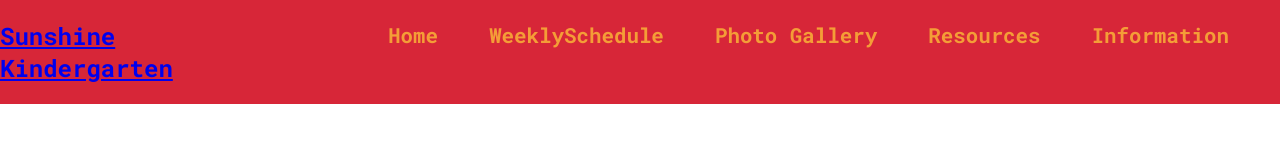
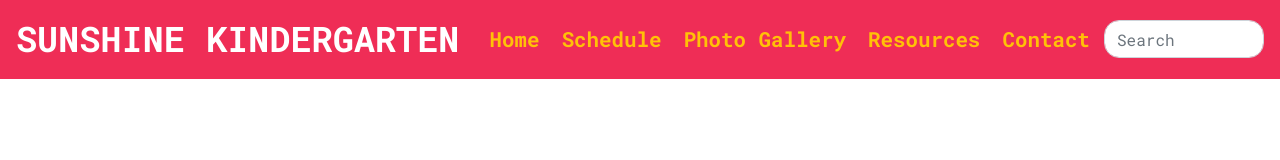
Before and after one commit to programmerfaz/ITCS333_Assignment_1, a plain HTML site: page index.html in a window 1280 px wide. Drawn offline with nearby package versions, Linux system fonts and the light colour scheme.

Commit message:
Adding bootstrap css for navbar
Modifying the navbar to make it responsive by adding bootstrap css.

```diff
--- a/index.html
+++ b/index.html
@@ -9,22 +9,51 @@
     <link href="https://fonts.googleapis.com/css2?family=Roboto+Mono:ital,wght@0,100..700;1,100..700&display=swap"
         rel="stylesheet">
     <title>Sunshine Kindergarten</title>
+    <link rel="stylesheet" href="https://cdn.jsdelivr.net/npm/bootstrap@4.6.2/dist/css/bootstrap.min.css"
+        integrity="sha384-xOolHFLEh07PJGoPkLv1IbcEPTNtaed2xpHsD9ESMhqIYd0nLMwNLD69Npy4HI+N" crossorigin="anonymous">
     <link rel="stylesheet" href="style.css">
 </head>
 
 <body>
     <header>
-        <nav class="nav-header">
-            <h2><a href="index.html">Sunshine Kindergarten</a></h2>
-            <ul>
-                <li>Home</li>
-                <li>WeeklySchedule</li>
-                <li>Photo Gallery</li>
-                <li>Resources</li>
-                <li>Information</li>
-            </ul>
+        <nav class="navbar navbar-expand-lg navbar-light">
+            <a class="navbar-brand" style="color:white; font-weight:bold; font-size:2.2rem;" href="#">SUNSHINE KINDERGARTEN</a>
+            <button class="navbar-toggler" type="button" data-toggle="collapse" data-target="#navbarNav"
+                aria-controls="navbarNav" aria-expanded="false" aria-label="Toggle navigation">
+                <span class="navbar-toggler-icon"></span>
+            </button>
+            <div class="collapse navbar-collapse dis-navbar-start" id="navbarNav">
+                <ul class="navbar-nav">
+                    <li class="nav-item">
+                        <a class="nav-link text-warning" href="#">Home</a>
+                    </li>
+                    <li class="nav-item">
+                        <a class="nav-link text-warning" href="#">Schedule</a>
+                    </li>
+                    <li class="nav-item">
+                        <a class="nav-link text-warning" href="#">Photo Gallery</a>
+                    </li>
+                    <li class="nav-item">
+                        <a class="nav-link text-warning" href="#">Resources</a>
+                    </li>
+                    <li class="nav-item">
+                        <a class="nav-link text-warning" href="#">Contact</a>
+                    </li>
+                </ul>
+                <input type="text" class="form-control" id="search-input" placeholder="Search">
+            </div>
         </nav>
     </header>
+    <!-- Including java script from bootstrap to make nav bar which includes creating a button when some size is reached -->
+    <script src="https://cdn.jsdelivr.net/npm/jquery@3.5.1/dist/jquery.slim.min.js"
+        integrity="sha384-DfXdz2htPH0lsSSs5nCTpuj/zy4C+OGpamoFVy38MVBnE+IbbVYUew+OrCXaRkfj"
+        crossorigin="anonymous"></script>
+    <script src="https://cdn.jsdelivr.net/npm/popper.js@1.16.1/dist/umd/popper.min.js"
+        integrity="sha384-9/reFTGAW83EW2RDu2S0VKaIzap3H66lZH81PoYlFhbGU+6BZp6G7niu735Sk7lN"
+        crossorigin="anonymous"></script>
+    <script src="https://cdn.jsdelivr.net/npm/bootstrap@4.6.2/dist/js/bootstrap.min.js"
+        integrity="sha384-+sLIOodYLS7CIrQpBjl+C7nPvqq+FbNUBDunl/OZv93DB7Ln/533i8e/mZXLi/P+"
+        crossorigin="anonymous"></script>
 </body>
 
 </html>
--- a/style.css
+++ b/style.css
@@ -3,25 +3,20 @@ body{
     box-sizing: border-box;
     font-family: "Roboto Mono", monospace, Georgia, 'Times New Roman', Times, serif;
 }
-ul{
-    list-style: none;
+.navbar{
+    background-color: #EF2D56;
+    width:100%;
+}
+.nav-link{
+    font-weight:900;
+    font-size: 1.3rem;
+}
+.navbar-nav{
+    width: 80%;
     display: flex;
     justify-content: space-evenly;
-    font-size: 1.3rem;
-    width:75%;
 }
-.nav-header{
-    background-color: #D72638;
-    display: flex;
-    color:#F49D37;
-    font-weight: bold;
+#search-input{
+    width:10rem;
+    border-radius: 15px;
 }
-.nav-header h2{
-    color: #F49D37;
-    text-decoration: none;
-}
-li:hover{
-    color: #140F2D;
-    cursor:pointer;
-    transition: 0.5s ease-in;
-}
```
